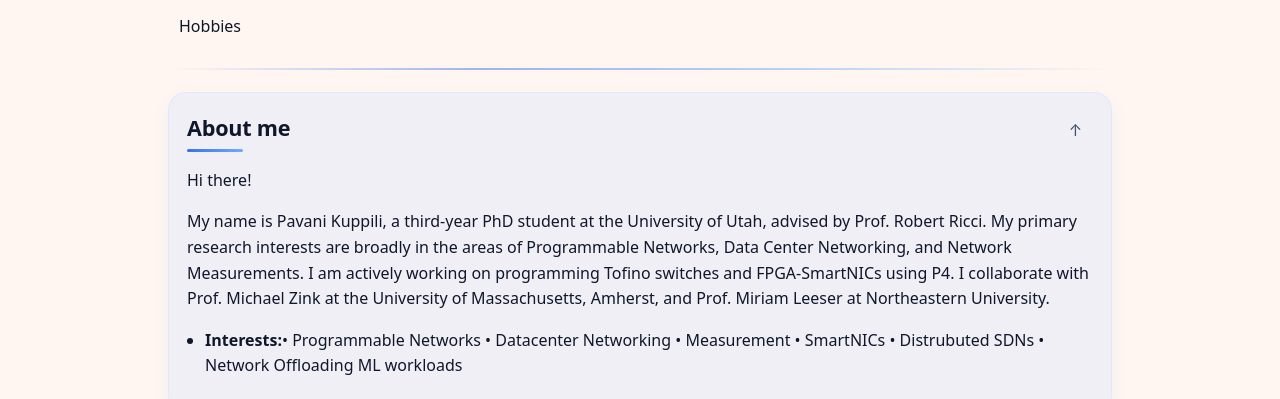
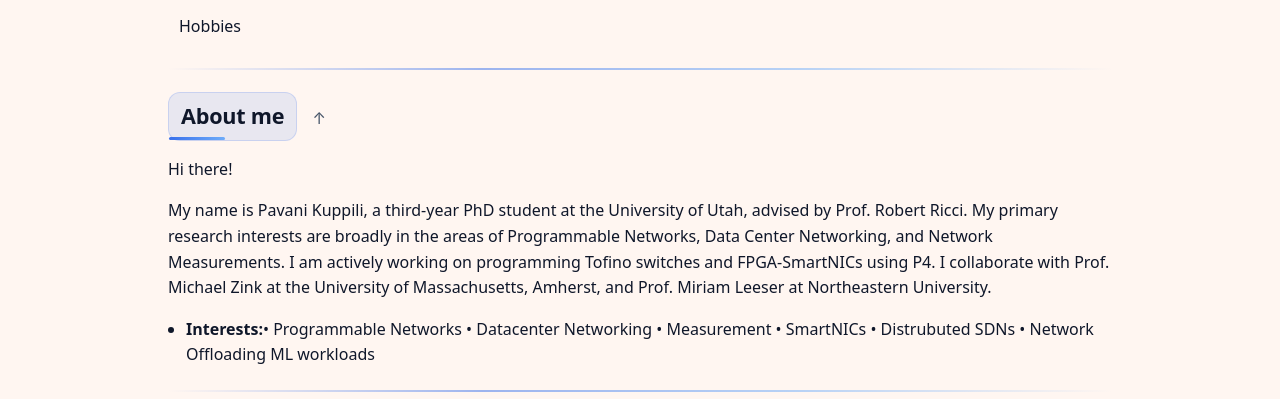
Before and after one commit to pavanikuppili/pavanikuppili.github.io, a plain HTML site: page index.html in a window 1280 px wide. Shown: the part 335-734 px from the top of the page. Drawn offline with Linux system fonts and the light colour scheme.

Commit message:
Remove section panel and heading styles
Removed styles for section panels and section headings.

```diff
--- a/assets/style.css
+++ b/assets/style.css
@@ -124,21 +124,13 @@ hr{
   margin: 22px 0;
 }
 
-/* Section panels */
-section{
-  background: rgba(219, 231, 255, 0.4);
-  border: 1px solid rgba(219, 231, 255, 0.8);
-  border-radius: 18px;
-  padding: 18px;
-  box-shadow: 0 8px 20px rgba(37, 99, 235, 0.06);
-}
-
-/* Section headings */
-.section-head{
-  display: flex;
-  align-items: baseline;
-  justify-content: space-between;
-  gap: 12px;
+.section-head h2{
+  display: inline-block;
+  margin: 0;
+  padding: 6px 12px;
+  border-radius: 12px;
+  background: rgba(37, 99, 235, 0.10);   /* subtle blue */
+  border: 1px solid rgba(37, 99, 235, 0.16);
 }
 
 h2{
```
